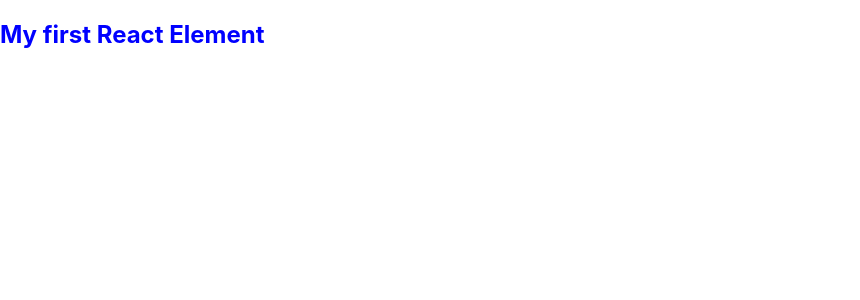
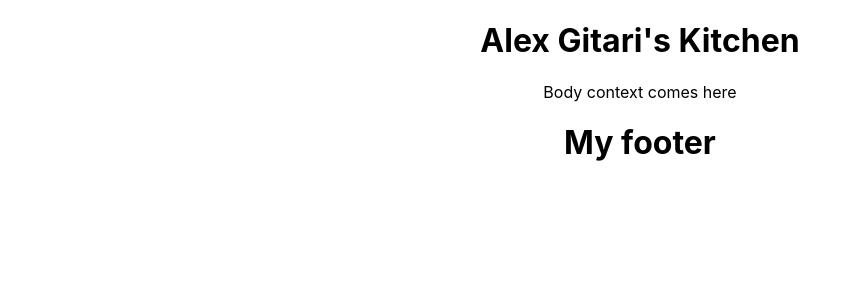
Before and after one commit to alexmurithi/ReactApp, a React (Create React App) app: page / in a window 1280 px wide. Shown: the top 300 px of the page, without its empty margins (0-860 px from the left). Built offline with nearby package versions, Linux system fonts and the light colour scheme.

Commit message:
Creating components and displaying dynamic content

```diff
--- a/src/App.js
+++ b/src/App.js
@@ -1,23 +1,36 @@
-import logo from './logo.svg';
+import React from 'react';
 import './App.css';
+
+function Header(props){
+  return(
+    <header>
+      <h1>{props.name} Kitchen</h1>
+    </header>
+  )
+}
+
+function Main(){
+  return(
+     <section>
+       <p> Body context comes here</p>
+     </section>
+  )
+}
+
+function Footer(){
+  return(
+    <footer>
+      <h1>My footer</h1>
+    </footer>
+  )
+}
 
 function App() {
   return (
     <div className="App">
-      <header className="App-header">
-        <img src={logo} className="App-logo" alt="logo" />
-        <p>
-          Edit <code>src/App.js</code> and save to reload.
-        </p>
-        <a
-          className="App-link"
-          href="https://reactjs.org"
-          target="_blank"
-          rel="noopener noreferrer"
-        >
-          Learn React
-        </a>
-      </header>
+      <Header name="Alex Gitari's"/>
+      <Main />
+      <Footer />
     </div>
   );
 }
--- a/src/index.js
+++ b/src/index.js
@@ -1,18 +1,12 @@
 import React from 'react';
 import ReactDOM from 'react-dom';
 import './index.css';
-// import App from './App';
+import App from './App';
 // import reportWebVitals from './reportWebVitals';
 
 ReactDOM.render(
-  // <React.StrictMode>
-  //   <App />
-  // </React.StrictMode>,
-  React.createElement(
-    "h2",
-  {style:{color:"blue"}},
-  "My first React Element"
-  ),
+  <App/>,
+
   document.getElementById('root')
 );
 
```
